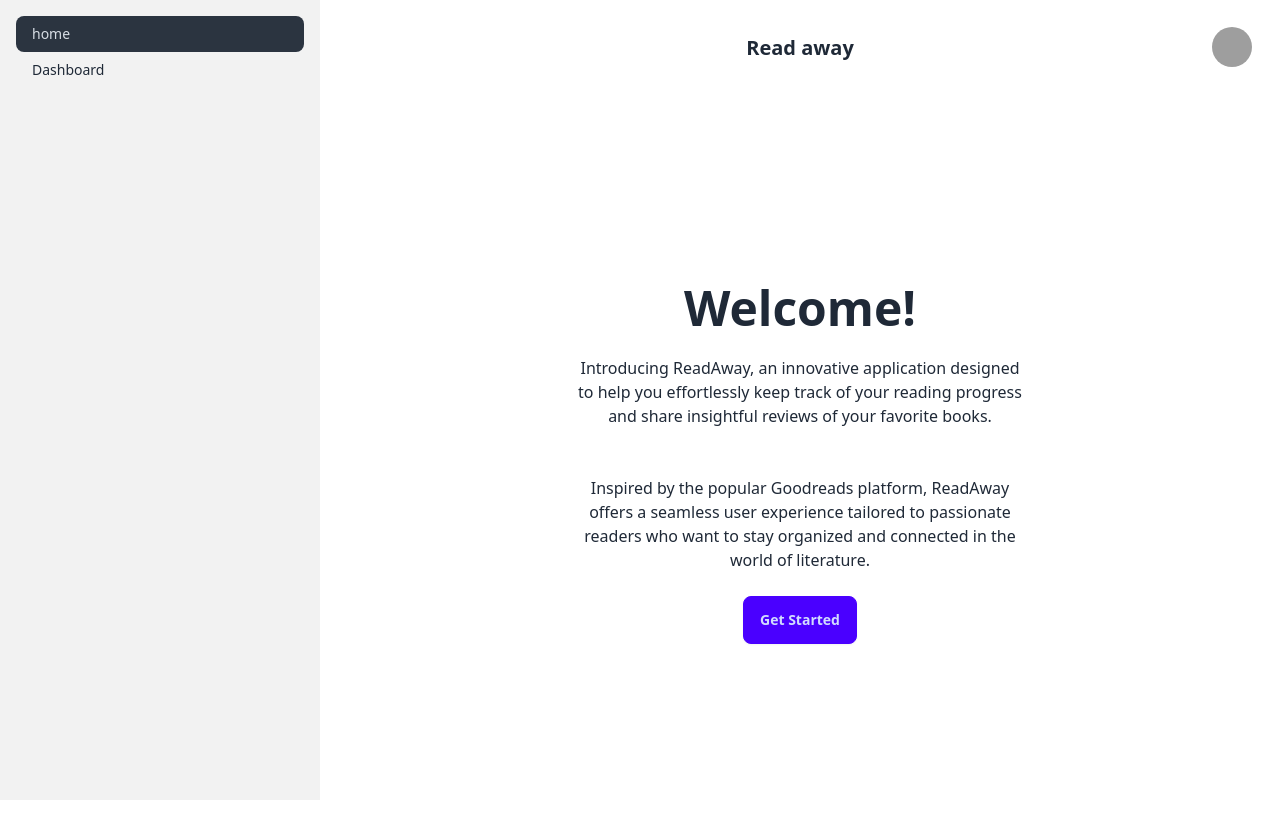
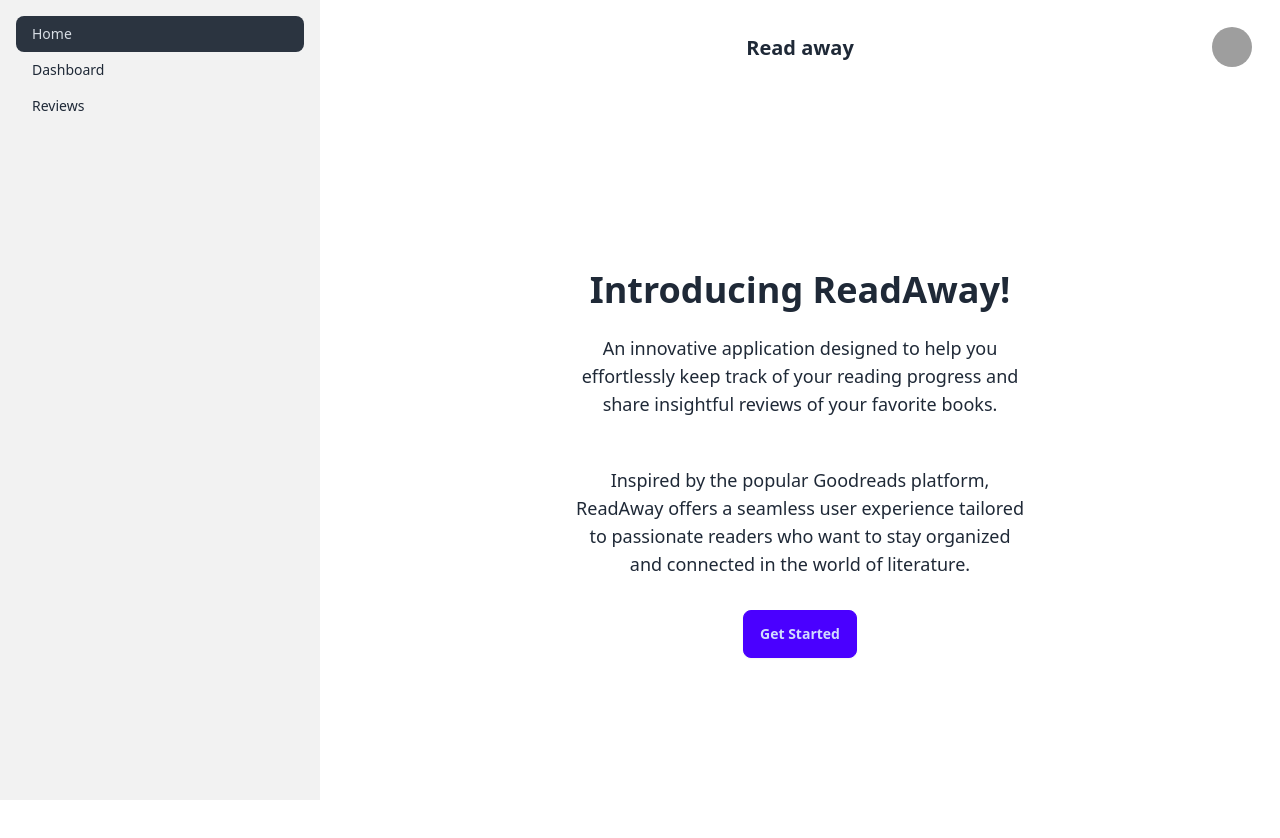
Before and after one commit to Baleksas/BooksApp, a Next.js app: page / in a window 1280 px wide. Shown: the top 838 px of the page. Built offline with nearby package versions, Linux system fonts and the light colour scheme; grey boxes are pictures that could not be loaded.

Commit message:
fix: remove dashboard, change home page font size

```diff
--- a/app/dashboard/layout.tsx
+++ /dev/null
@@ -1,14 +0,0 @@
-import Sidebar from "@/components/Sidebar";
-
-export default function DashboardLayout({
-  children, // will be a page or nested layout
-}: {
-  children: React.ReactNode;
-}) {
-  return (
-    <section>
-      <nav></nav>
-      {children}
-    </section>
-  );
-}
--- a/app/dashboard/page.tsx
+++ /dev/null
@@ -1,7 +0,0 @@
-import React from "react";
-
-const page = () => {
-  return <div>dashboard page</div>;
-};
-
-export default page;
--- a/app/layout.tsx
+++ b/app/layout.tsx
@@ -19,7 +19,9 @@
   return (
     <html lang="en">
       <body>
-        <Sidebar>{children}</Sidebar>
+        <main>
+          <Sidebar>{children}</Sidebar>
+        </main>
       </body>
     </html>
   );
--- a/app/page.tsx
+++ b/app/page.tsx
@@ -1,24 +1,22 @@
 import Sidebar from "@/components/Sidebar";
 
-export default function Home() {
+export default function Page() {
   return (
     <div className="hero min-h-full">
       <div className="hero-content text-center">
         <div className="max-w-md">
-          <h1 className="text-5xl font-bold">Welcome!</h1>
-          <p className="py-6">
-            Introducing ReadAway, an innovative application designed to help you
-            effortlessly keep track of your reading progress and share
-            insightful reviews of your favorite books.
+          <h1 className="text-4xl font-bold">Introducing ReadAway!</h1>
+          <p className="py-6 text-lg">
+            An innovative application designed to help you effortlessly keep
+            track of your reading progress and share insightful reviews of your
+            favorite books.
           </p>
-
-          <p className="py-6 ">
+          <p className="py-6 text-lg">
             Inspired by the popular Goodreads platform, ReadAway offers a
             seamless user experience tailored to passionate readers who want to
             stay organized and connected in the world of literature.{" "}
           </p>
-
-          <button className="btn btn-primary">Get Started</button>
+          <button className="btn btn-primary mt-2">Get Started</button>
         </div>
       </div>
     </div>
--- a/components/Sidebar.tsx
+++ b/components/Sidebar.tsx
@@ -3,7 +3,6 @@
 import { usePathname } from "next/navigation";
 import React from "react";
 import Navbar from "./Navbar";
-
 const Sidebar = ({
   children, // will be a page or nested layout
 }: {
@@ -27,7 +26,7 @@
         <ul className="menu p-4 w-80 min-h-full bg-base-200 text-base-content">
           <li>
             <Link className={` ${pathname === "/" ? "active" : ""}`} href="/">
-              home
+              Home
             </Link>
           </li>
           <li>
@@ -38,6 +37,14 @@
               Dashboard
             </Link>
           </li>
+          <li>
+            <Link
+              className={` ${pathname === "/reviews" ? "active" : ""}`}
+              href="/reviews"
+            >
+              Reviews
+            </Link>
+          </li>
         </ul>
       </div>
     </div>
```
